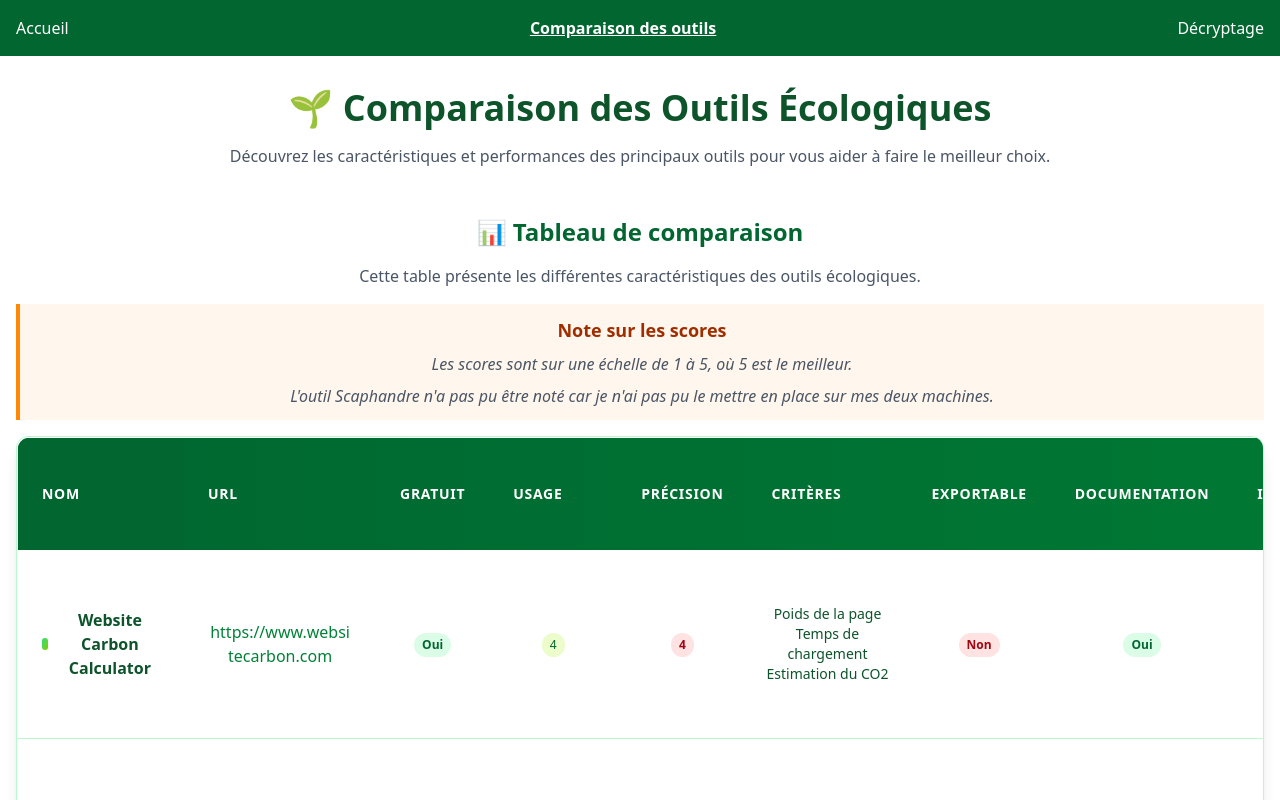
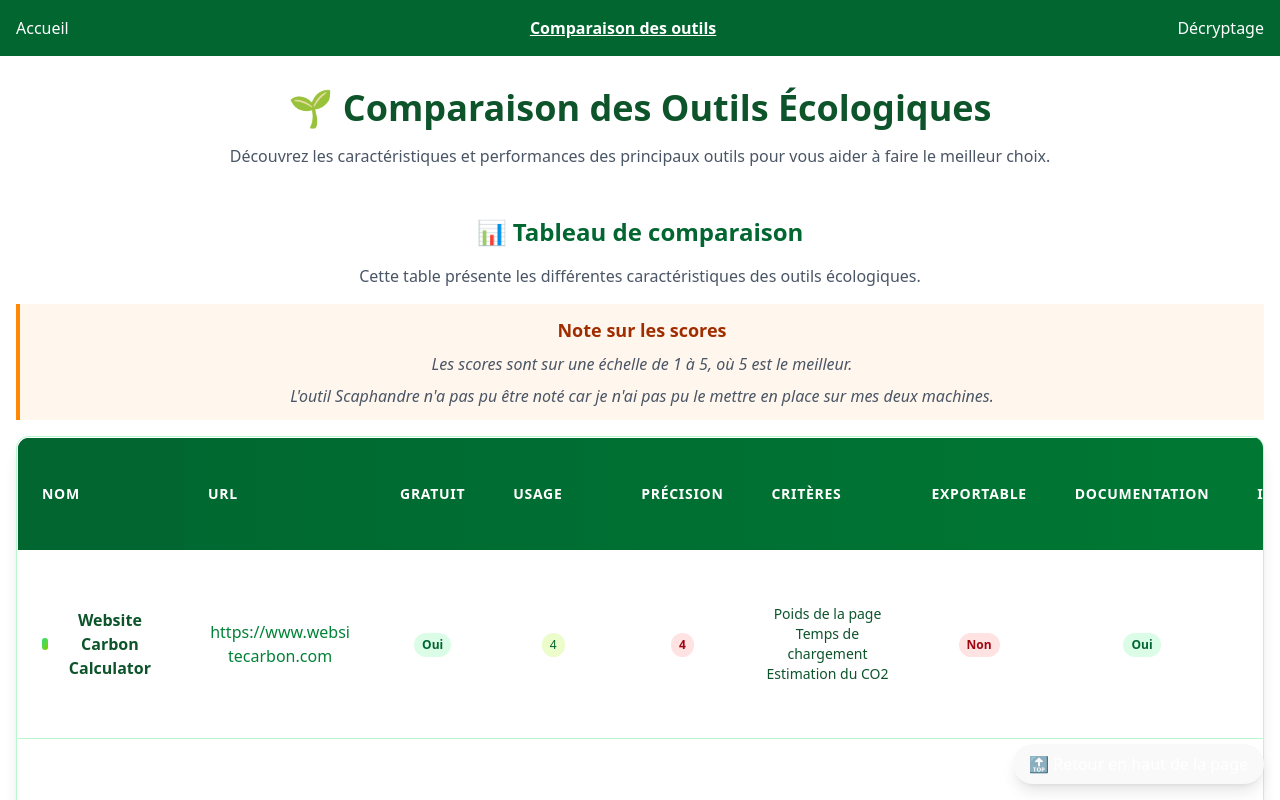
Before and after one commit to NotSkilix/BUT5-Ecoconception-WEB, a React (Vite) app: page /comparaison-outils in a window 1280 px wide. Shown: the top 800 px of the page. Built offline with nearby package versions, Linux system fonts and the light colour scheme.

Commit message:
feat(DecryptionPage): add ButtonTopPage component for smooth scrolling to top

```diff
--- a/src/components/decryption/DecryptionPage.jsx
+++ b/src/components/decryption/DecryptionPage.jsx
@@ -5,12 +5,13 @@
 import PracticalExample from "./PracticalExample.jsx";
 import LimitsAndBias from "./LimitsAndBias.jsx";
 import EducationalApplication from "./EducationalApplication.jsx";
+import ButtonTopPage from "../shared/ButtonTopPage.jsx";
 
 const DecryptionPage = () => {
     usePageTitle("Decryption");
 
     return (
-        <div>
+        <div id="top-page">
             <Navbar />
             <div className="max-w-7xl mx-auto px-4 py-8 text-center">
                 <h1>🔍 Décryptage technique et pédagogique de Website Carbon Calculator </h1>
@@ -48,6 +49,7 @@
                     </div>
                 </div>
             </div>
+            <ButtonTopPage id={"top-page"} />
         </div>
     );
 }
--- /dev/null
+++ b/src/components/shared/ButtonTopPage.jsx
@@ -0,0 +1,16 @@
+const ButtonTopPage = () => {
+    function onClickScrollTop() {
+        window.scrollTo({ top: 0, behavior: 'smooth' });
+    }
+
+    return (
+        <div>
+            <button className="fixed bottom-4 right-4 bg-green-600 text-white px-4 py-2 rounded-full shadow-lg hover:bg-green-700 transition"
+            onClick={onClickScrollTop}>
+                🔝 Retour en haut de la page
+            </button>
+        </div>
+    )
+}
+
+export default ButtonTopPage;
--- a/src/components/toolsComparaison/ToolsComparaisonPage.jsx
+++ b/src/components/toolsComparaison/ToolsComparaisonPage.jsx
@@ -6,6 +6,7 @@
 import ToolsReport from "./ToolsReport.jsx";
 import Navbar from "../shared/Navbar.jsx";
 import usePageTitle from "../../hooks/usePageTitle.js";
+import ButtonTopPage from "../shared/ButtonTopPage.jsx";
 
 const ToolsComparaisonPage = () => {
     usePageTitle("Comparaison des Outils");
@@ -87,6 +88,7 @@
                     </div>
                 )}
             </div>
+            <ButtonTopPage />
         </div>
     );
 };
```
